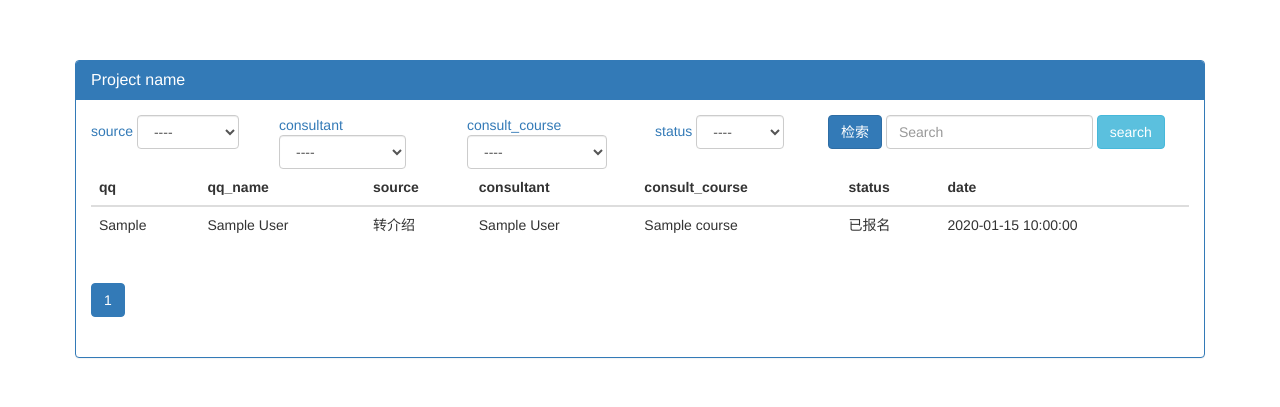
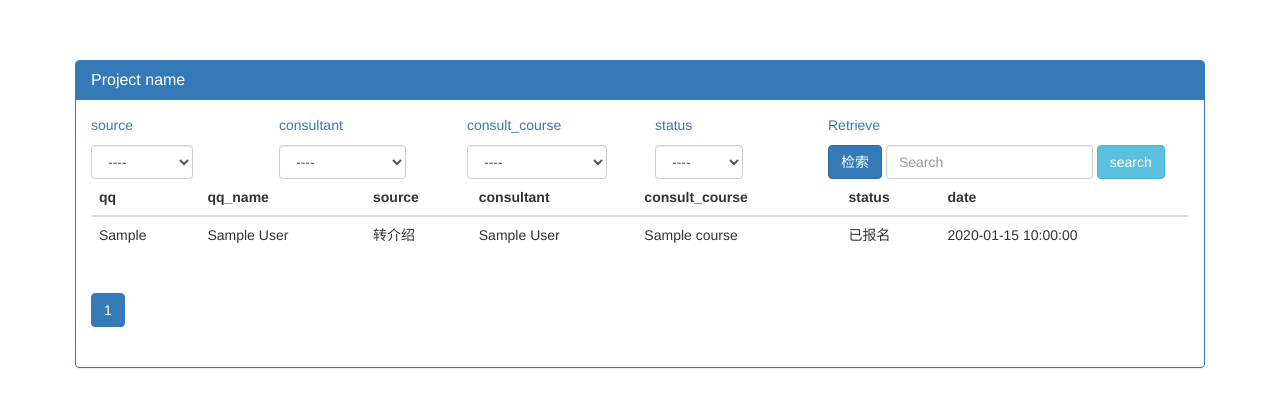
Before and after one commit to sgr-smile2015/website, a Django app: a page that uses templates/common/table_objs.html in a window 1280 px wide. Shown: the part 50-457 px from the top of the page. Run offline with Django 3.2, Linux system fonts and the light colour scheme; tables that the repository leaves empty hold one stand-in row (values such as "Sample post"); some libraries are stand-ins or nearby versions.

Commit message:
还是排版有点问题

```diff
--- a/templates/common/table_objs.html
+++ b/templates/common/table_objs.html
@@ -13,10 +13,11 @@
                     <form class="form-inline" method="get">
                         {% for condtion in admin_class.list_filter %}
                             <div class="col-lg-2">
-                                <span class="text-primary">{{ condtion }}</span>
+                                <p class="text-primary">{{ condtion }}</p>
                                 {% render_filter_ele condtion admin_class filter_conditions %}
                             </div>
                         {% endfor %}
+                        <p class="text-primary">Retrieve</p>
                         <button type="SUBMIT" class="btn btn-primary">检索</button>
 
                         <input type="search" class="form-control" placeholder="Search">
```
